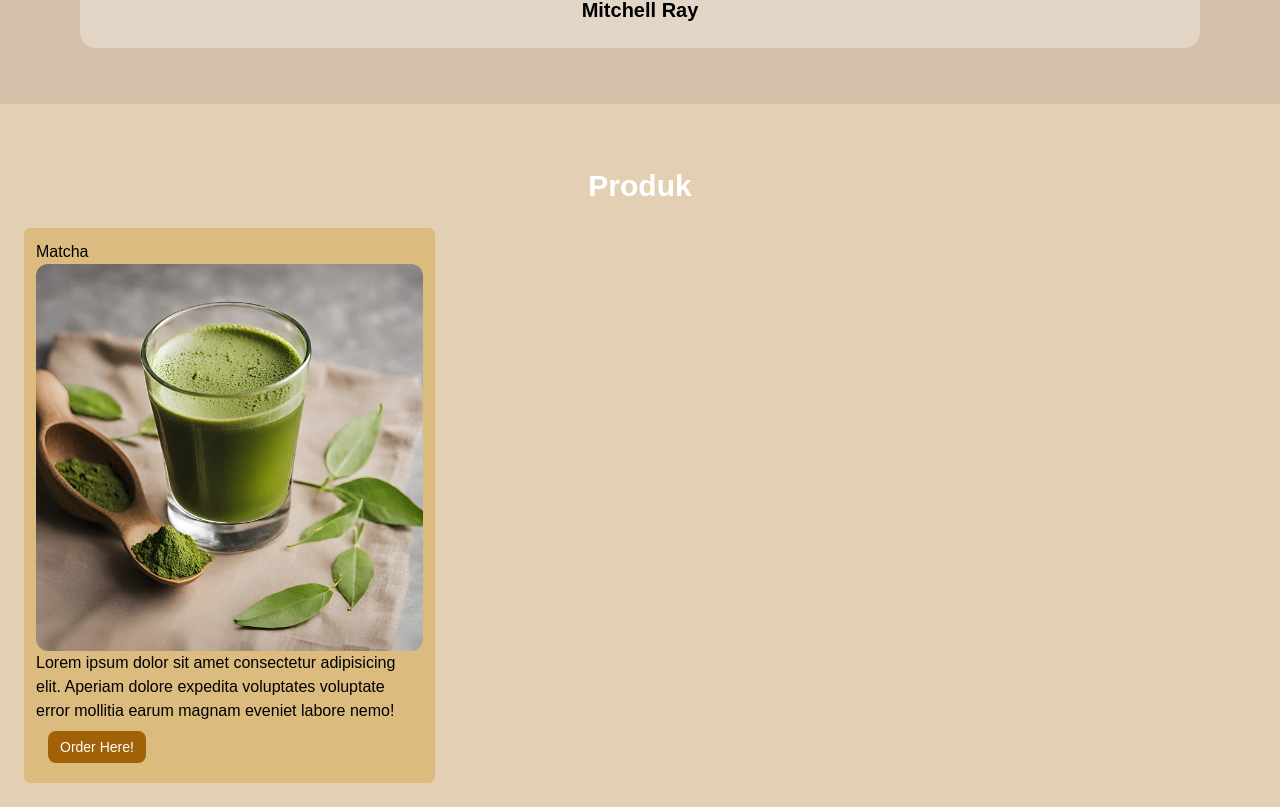
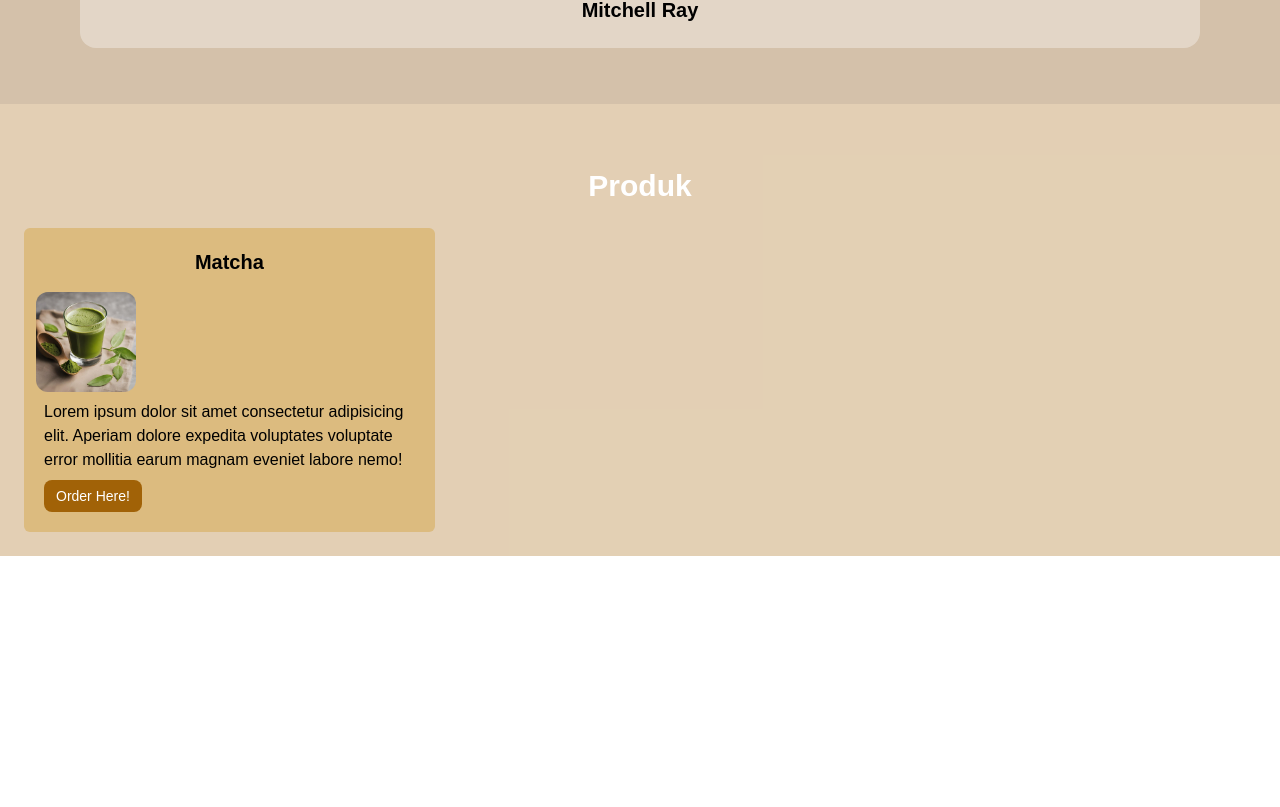
Before and after one commit to yorunaka/react-shizucha, a React (Vite) app: page / in a window 1280 px wide. Shown: the part 1116-1923 px from the top of the page. After the commit the page ends 1672 px from the top, so only its background shows below. Built offline with nearby package versions, Linux system fonts and the light colour scheme.

Commit message:
Urgent Commit

```diff
--- a/src/components/Products/Products.jsx
+++ b/src/components/Products/Products.jsx
@@ -1,3 +1,4 @@
+/* eslint-disable no-unused-vars */
 import React from 'react'
 
 const Product = () => {
@@ -10,12 +11,16 @@ const Product = () => {
       <div className='grid grid-cols-3 p-6'>
         {/* produk 1 */}
         <div className='bg-yellow-600/30 p-3 rounded-md'>
+        <div className='pt-2 pb-4 text-center font-bold text-xl '>
           <h1>Matcha</h1>
-          <div className=''>
+        </div>
+          <div className='grid items-center h-[100px] w-[100px]'>
             <img src="src/assets/product-1.png" alt="" className='rounded-xl'/>
           </div>
+          <div className='pt-2 pl-2'>
           <p className=''>Lorem ipsum dolor sit amet consectetur adipisicing elit. Aperiam dolore expedita voluptates voluptate error mollitia earum magnam eveniet labore nemo!</p>
-          <div className='p-3'>
+          </div>
+          <div className='pt-3 pb-3 pl-2'>
           <a href="#" className='button nline-flex items-center px-3 py-2 text-sm font-medium text-center text-white bg-yellow-700 rounded-lg'>Order Here!</a>
           </div>
         </div>
```
